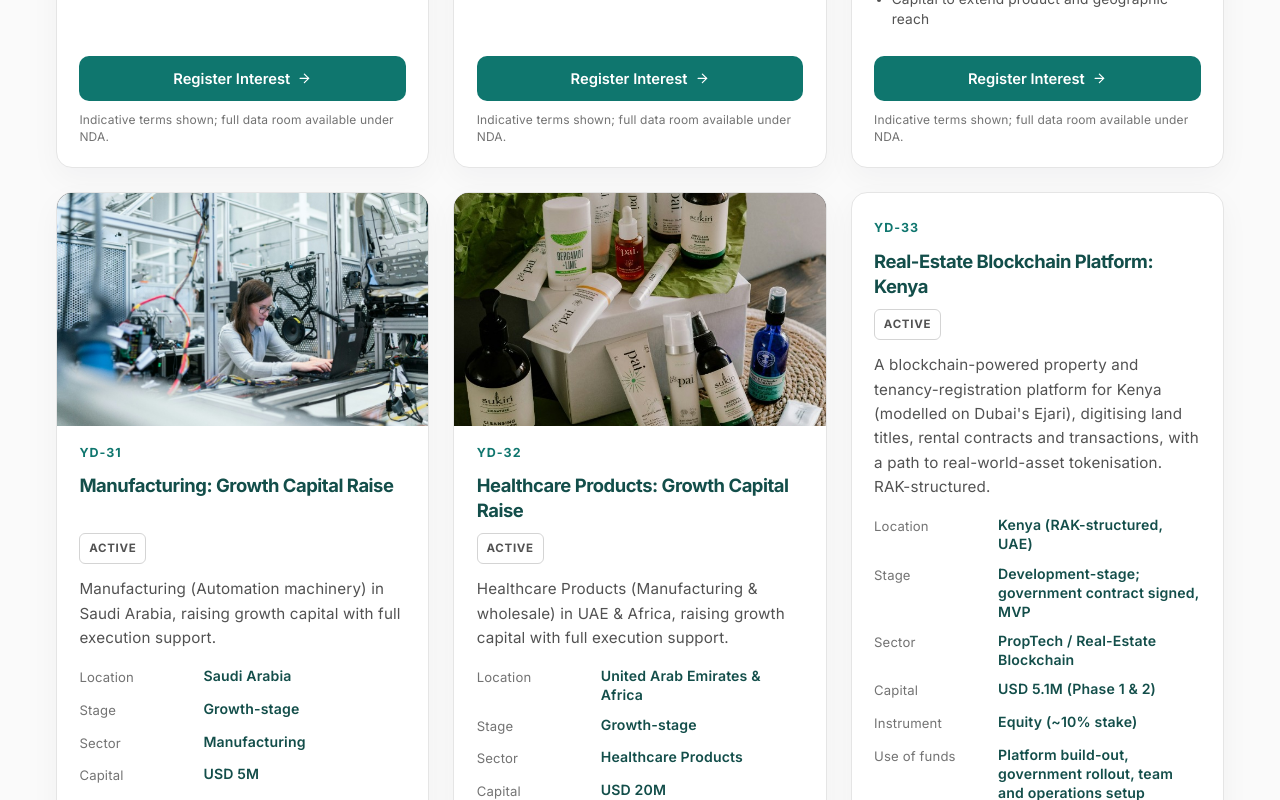
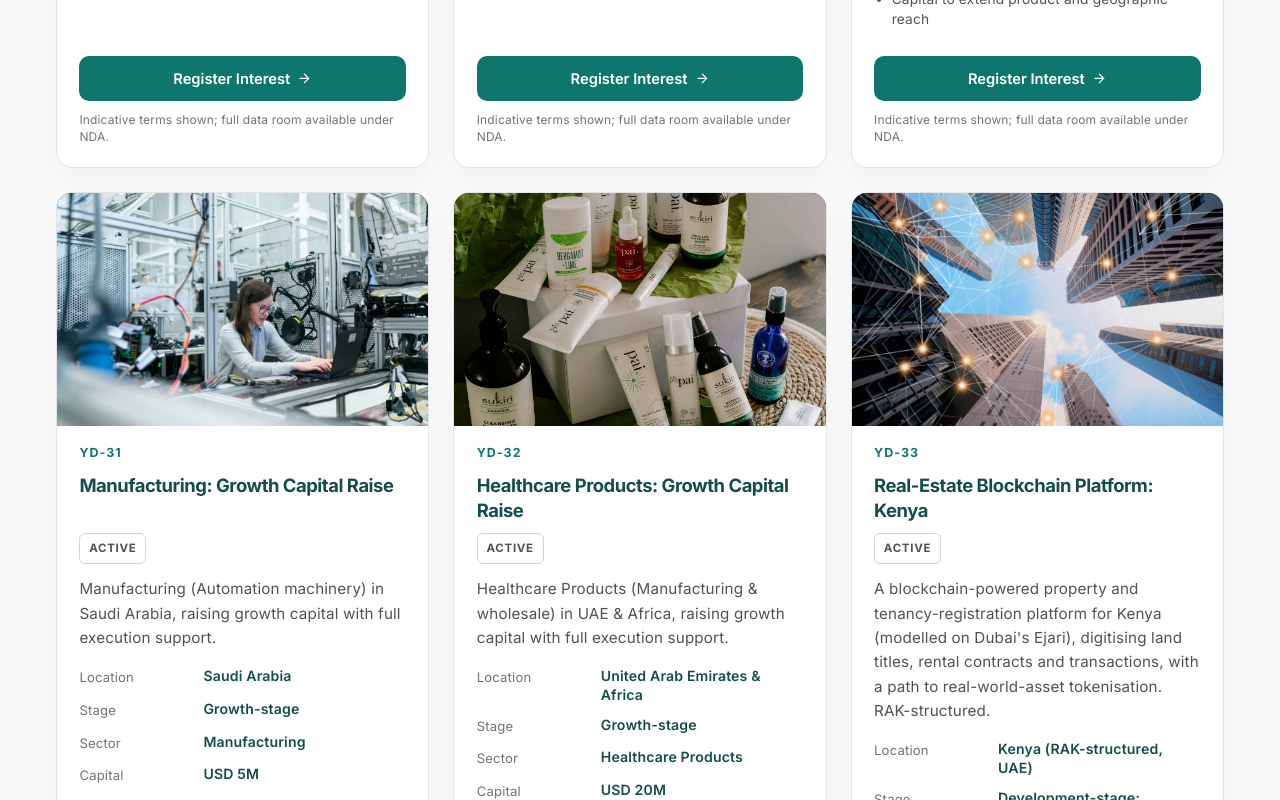
Before and after one commit to TheVasuRastogi/yd-advisory, a React (Create React App) app in the folder client/: page /deal-board in a window 1280 px wide. Shown: the part 11200-12000 px from the top of the page. Built offline with nearby package versions, Linux system fonts and the light colour scheme.

Commit message:
Add PropTech image to YD-33 Deal Board card.
Co-authored-by: Cursor <cursoragent@cursor.com>

```diff
--- a/client/src/data/dealBoard.js
+++ b/client/src/data/dealBoard.js
@@ -693,6 +693,7 @@ export const deals = [
     id: 'YD-33',
     title: 'Real-Estate Blockchain Platform: Kenya',
     status: 'ACTIVE',
+    image: '/images/deal-board/yd-33-proptech.jpg',
     description:
       "A blockchain-powered property and tenancy-registration platform for Kenya (modelled on Dubai's Ejari), digitising land titles, rental contracts and transactions, with a path to real-world-asset tokenisation. RAK-structured.",
     geography: 'Kenya (RAK-structured, UAE)',
```
Also changed, not shown: client/public/images/deal-board/yd-33-proptech.jpg (added).
